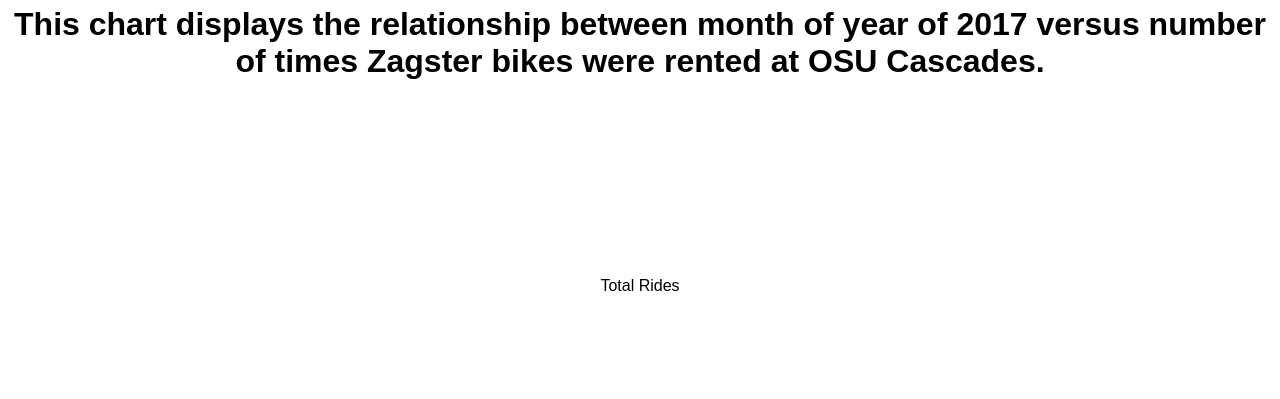
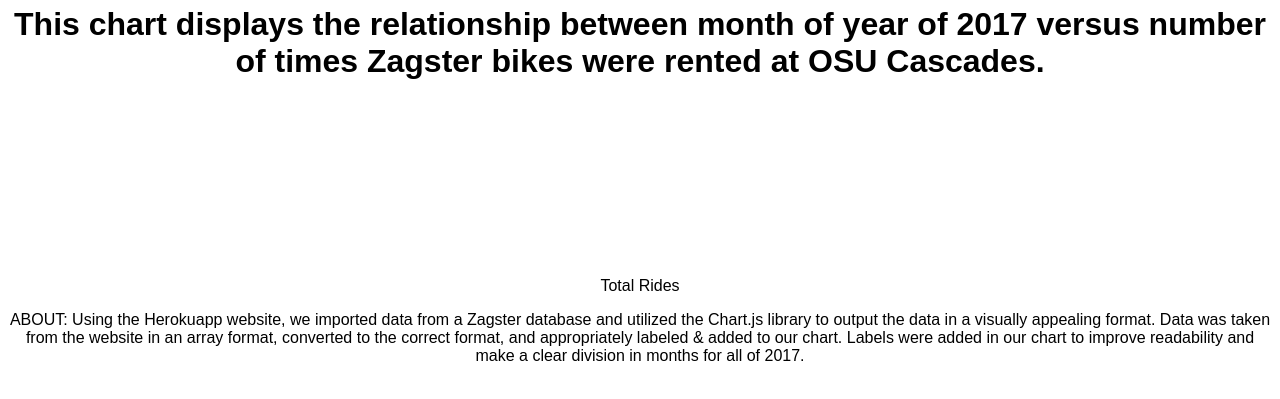
Before and after one commit to daniellepuga/zagster-client, a plain HTML site: page index.html in a window 1280 px wide. Shown: the part 79-478 px from the top of the page. Drawn offline with nearby package versions, Linux system fonts and the light colour scheme; no server answers.

Commit message:
Added About - FINAL

```diff
--- a/index.html
+++ b/index.html
@@ -2,7 +2,7 @@
 <html>
 
 <head>
-    <title>Zagster - Number of Rides vs Time of Year</title>
+    <title>Zagster - Number of Rides vs Month of Year</title>
     <link rel="stylesheet" href="main.css" type="text/css">
     <script src="https://code.jquery.com/jquery-3.3.1.min.js"
         integrity="sha256-FgpCb/KJQlLNfOu91ta32o/NMZxltwRo8QtmkMRdAu8=" crossorigin="anonymous">
@@ -23,6 +23,12 @@
 
     </p>
     <p>Total Rides</p>
+    <p>
+        ABOUT: Using the Herokuapp website, we imported data from a Zagster database and utilized the Chart.js library to output the data in a
+        visually appealing format. Data was taken from the website in an array format, converted to
+        the correct format, and appropriately labeled & added to our chart. Labels were added in our chart to improve readability
+        and make a clear division in months for all of 2017.
+    </p>
 </body>
 
 </html>
```
